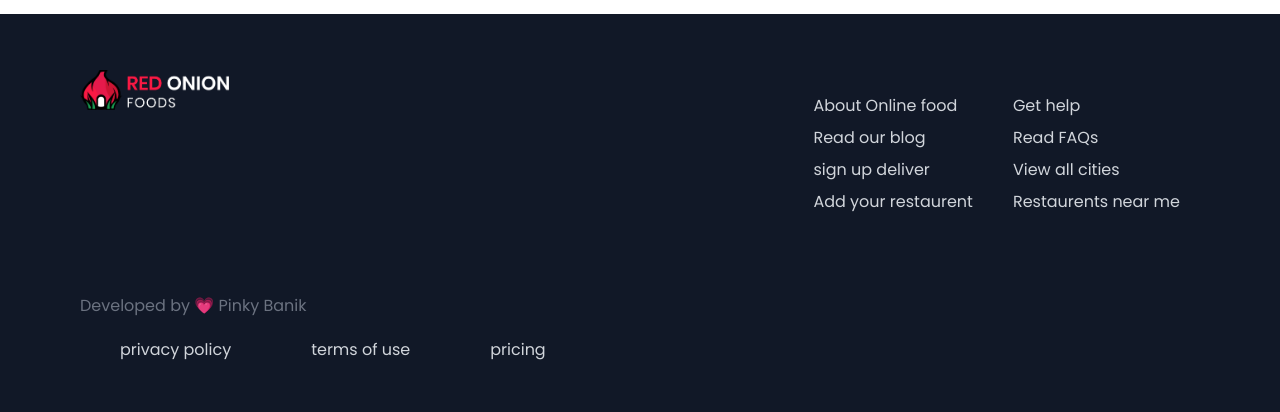
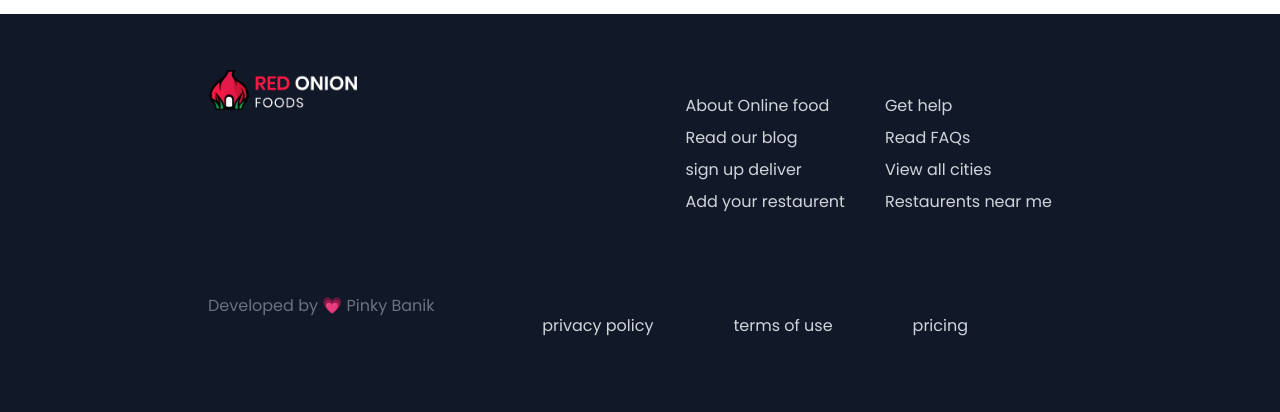
Before and after one commit to pinky-banik/Red-Onion, a React (Create React App) app: page / in a window 1280 px wide. Shown: the part 1294-1706 px from the top of the page. Built offline with nearby package versions, Linux system fonts and the light colour scheme.

Commit message:
footer fixed

```diff
--- a/src/Components/Shared/Footer/Footer.js
+++ b/src/Components/Shared/Footer/Footer.js
@@ -3,7 +3,7 @@ import logo from "../../../images/logo.png";
 const Footer = () => {
     return (
         <div className='bg-gray-900 text-gray-300 px-6 py-14'>
-            <section className='footer mx-14'>
+            <section className='footer mx-14 lg:px-32'>
                 <div className='main-footer sm:block md:flex justify-between '>
                 <div className='w-2/4'>
                     <img className='h-10' src={logo} alt="" />
@@ -27,7 +27,7 @@ const Footer = () => {
                     </div>
                 </div>
                 </div>
-                <div className='  mt-14 justify-between xs:flex-col-reverse md:flex-row'>
+                <div className='xs:block sm:flex mt-14 justify-between'>
                     <div className='w-1/3'>
                         <h1 className='text-gray-500'>Developed by 💗 Pinky Banik</h1>
                     </div>
--- a/src/Components/Shared/Navbar/Navbar.js
+++ b/src/Components/Shared/Navbar/Navbar.js
@@ -1,6 +1,6 @@
 import React, { useState } from 'react';
 import logo from '../../../images/logo2.png'
-import { NavLink } from 'react-router-dom';
+import { Link, NavLink } from 'react-router-dom';
 const Navbar = () => {
     const [changeHeader, setChangeHeader] = useState(false)
     //header change function
@@ -16,10 +16,10 @@ const Navbar = () => {
     return (
             <header className={changeHeader ? "bg-white fixed z-50 top-0 left-0 w-full shadow-md transition duration-500" : "bg-transparent fixed z-50 top-0 left-0 w-full transition duration-500"}>
         <div className=' flex justify-between py-5 px-10 lg:px-48'>
-            <img className='h-10' src={logo} alt="" />
+            <Link to ="/"><img className='h-10' src={logo} alt="" /></Link>
             <div className='flex space-x-5'>
                 <NavLink to ="/login"><h1 className='text-lg items-center flex'>Log in</h1></NavLink>
-                <button className='btn btn-signup'>Sign up</button>
+                <NavLink to ="/signup"><button className='btn btn-signup'>Sign up</button></NavLink>
             </div>
         </div>
         </header>
```
